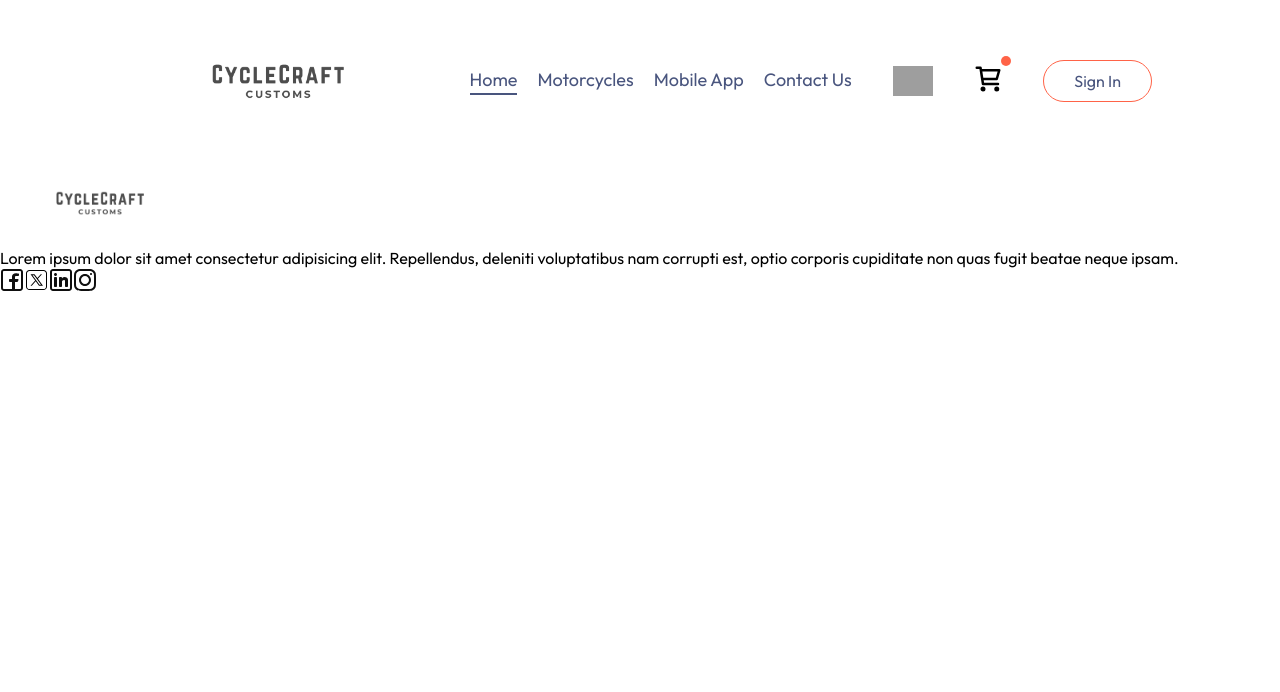
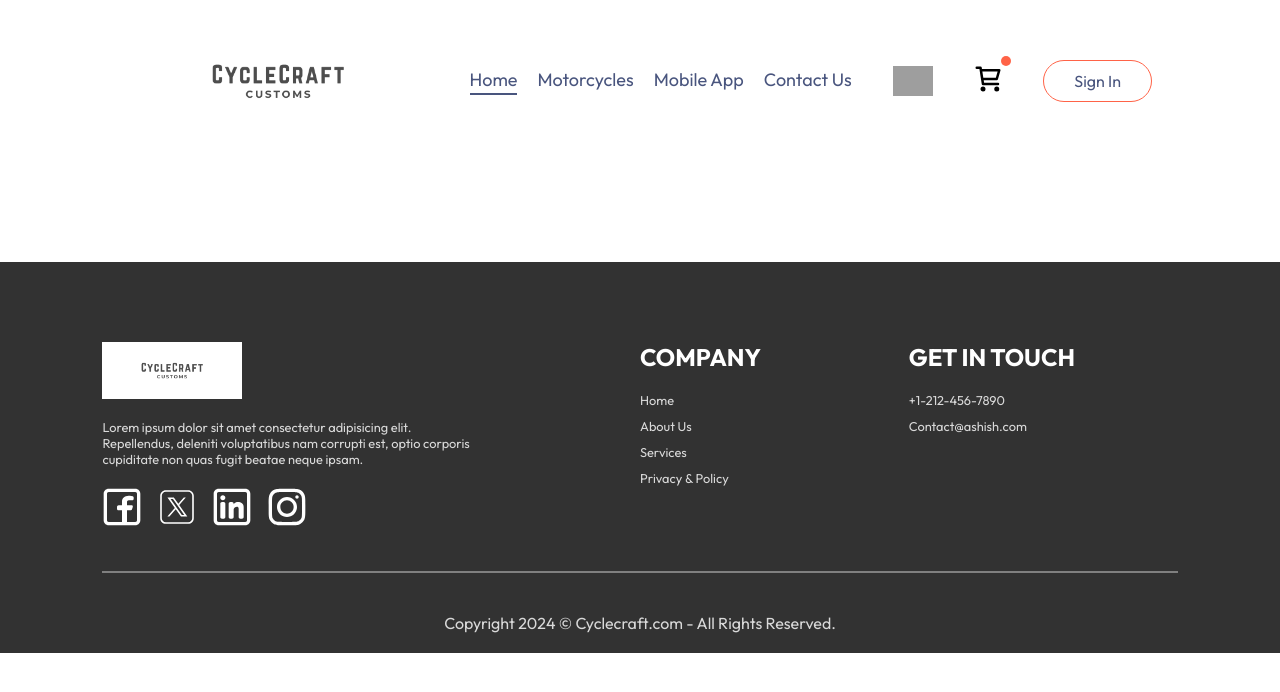
Before and after one commit to Ashish-k-Gupta/CycleCraft, a React (Vite) app: page /placeOrder in a window 1280 px wide. Shown: the top 692 px of the page. Built offline with nearby package versions, Linux system fonts and the light colour scheme; grey boxes are pictures that could not be loaded.

Commit message:
added footer and did some styling on it

```diff
--- a/src/components/Footer/Footer.css
+++ b/src/components/Footer/Footer.css
@@ -1,13 +1,60 @@
 .footer{
-    background-color: ;
-    color: black;
+    background-color: #323232;
+    color: #d9d9d9;
+    display: flex;
+    flex-direction: column;
+    align-items: center;
+    gap: 20px;
+    padding: 20px 8vw;
+    padding-top: 80px;
+    margin-top: 100px;
 }
 
-.footer-content-left .footerLogo{
-    /* height: 5vw; */
-    width: 200px;
+.footer-content{
+    width: 100%;
+    display: grid;
+    grid-template-columns: 2fr 1fr 1fr;
 }
 
-.footer-content-left img{
-    width: 1.9vw;
+.footer-content-left p{
+    width: 70%;
+    font-size: 1vw;
 }
+
+.footer-content-left, .footer-content-right, .footer-content-center{
+    display: flex;
+    flex-direction: column;
+    align-items: start;
+    gap: 20px;
+}
+
+.footer-content-left li, .footer-content-right li, .footer-content-center li{
+list-style: none;
+margin-bottom: 10px;
+cursor: pointer;
+font-size: 1vw;
+}
+
+.footer-content-left h2, .footer-content-right h2, .footer-content-center h2{
+color: white;
+
+}
+
+.footer hr{
+    width: 100%;
+    height: 2px;
+    margin: 20px 0;
+    background-color: grey;
+    border: none;
+}
+
+.footerLogo {
+    width: 10.9vw;
+}
+
+.footer-social-icons img{
+    width: 40px;
+    margin-right: 15px;
+    cursor: pointer;
+    filter: invert(98%) sepia(1%) saturate(70%) hue-rotate(192deg) brightness(120%) contrast(100%);;
+}
--- a/src/components/Footer/Footer.jsx
+++ b/src/components/Footer/Footer.jsx
@@ -9,19 +9,32 @@ const Footer = () => {
         <div className="footer-content-left">
             <img className="footerLogo" src={assets.craftLogo}  alt="" />
             <p>Lorem ipsum dolor sit amet consectetur adipisicing elit. Repellendus, deleniti voluptatibus nam corrupti est, optio corporis cupiditate non quas fugit beatae neque ipsam.</p>
+            <div className="footer-social-icons">
             <img src={assets.facebookLogo} alt="Facebook" />
             <img src={assets.tXlogo} alt="Twitter" />
             <img src={assets.linkedInLogo} alt="LinkedIn" />
             <img src={assets.instagramLogo} alt="Instagram" />
+            </div>
         </div>
         <div className="footer-content-center">
-
+          <h2>COMPANY</h2>
+          <ul>
+            <li>Home</li>
+            <li>About Us</li>
+            <li>Services</li>
+            <li>Privacy & Policy</li>
+          </ul>
         </div>
         <div className="footer-content-right">
-
+          <h2>GET IN TOUCH</h2>
+          <ul>
+            <li>+1-212-456-7890</li>
+            <li>Contact@ashish.com</li>
+          </ul>
         </div>
-
       </div>
+      <hr />
+      <p className="footer-copyright">Copyright 2024 &copy; Cyclecraft.com - All Rights Reserved.</p>
     </div>
   )
 }
```
Also changed, not shown: 1 other file (tests, documents, lock files or other folders).
